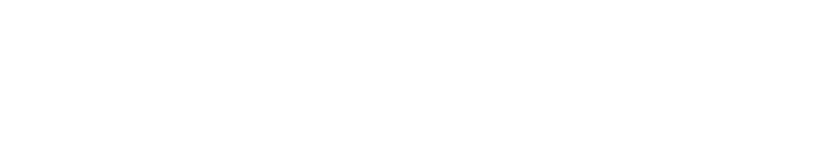
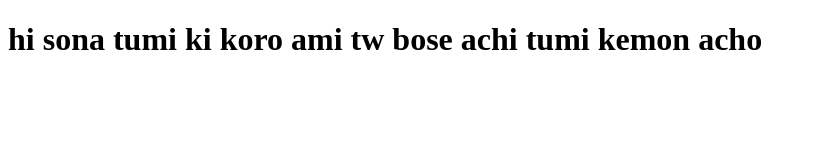
Before and after one commit to JesminChakma/Hello-branch, a plain HTML site: page index.html in a window 1280 px wide. Shown: the whole page, without its empty margins (0-815 px from the left). Drawn offline with Linux system fonts and the light colour scheme.

Commit message:
A little bit change

```diff
--- a/index.html
+++ b/index.html
@@ -8,6 +8,6 @@
     <title>Document</title>
 </head>
 <body>
-
+    <h1>hi sona tumi ki koro ami tw bose achi tumi kemon acho </h1>
 </body>
 </html>
```
